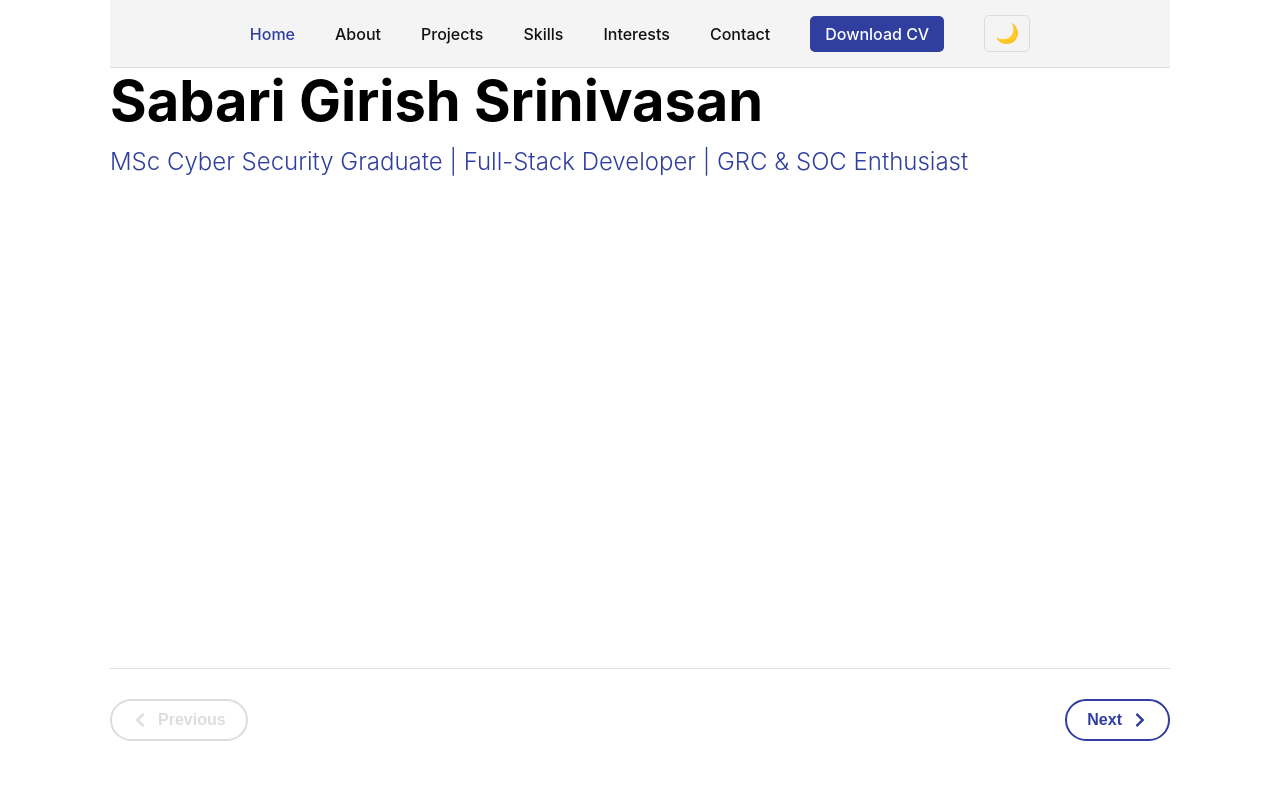
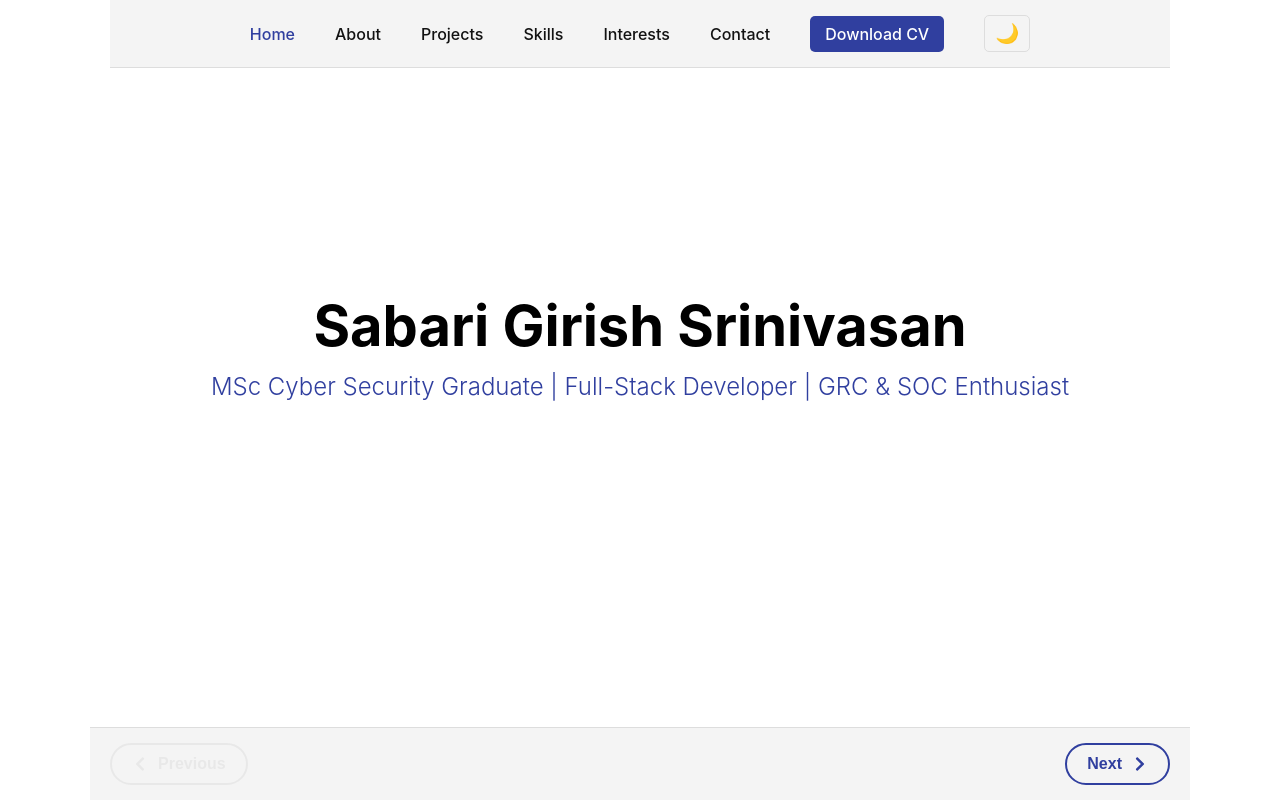
Before and after one commit to SSabariGirish/SSabariGirish.github.io, a React (Create React App) app: page / in a window 1280 px wide. Built offline with nearby package versions, Linux system fonts and the light colour scheme.

Commit message:
Update carousel

```diff
--- a/src/App.css
+++ b/src/App.css
@@ -49,7 +49,7 @@ body.light-mode {
   text-align: left;
   max-width: 1100px;
   margin: 0 auto;
-  padding: 0 20px;
+  padding: 0 20px 80px 20px;
   /* Removed all scroll-snapping and fixed heights! */
 }
 
@@ -70,13 +70,20 @@ body.light-mode {
   color: var(--accent-color);
 }
 
-/* Global Bottom Navigation Arrows */
+/* Global Bottom Navigation Arrows (Sticky Footer) */
 .global-nav {
+  position: fixed;
+  bottom: 0;
+  left: 50%;
+  transform: translateX(-50%);
+  width: 100%;
+  max-width: 1100px; /* Keeps it perfectly aligned with your top Navbar */
+  background-color: var(--card-bg); /* Matches the Navbar background */
   display: flex;
   justify-content: space-between;
-  margin-top: 40px;
-  padding: 30px 0;
+  padding: 15px 20px;
   border-top: 1px solid var(--border-color);
+  z-index: 1000;
 }
 
 .global-nav button {
@@ -103,6 +110,7 @@ body.light-mode {
   border-color: var(--border-color);
   color: var(--border-color);
   cursor: not-allowed;
+  opacity: 0.5; /* Makes it visually clear that the button is disabled */
 }
 
 /* =========================================================
@@ -219,6 +227,16 @@ a:hover {
   user-select: none;
   min-height: 1.2em;
   line-height: 1.2em;
+}
+
+.main-header {
+  text-align: center;
+  display: flex;
+  flex-direction: column;
+  justify-content: center;
+  align-items: center;
+  min-height: 70vh;
+  padding: 0 20px;
 }
 
 .main-header .subtitle {
```
